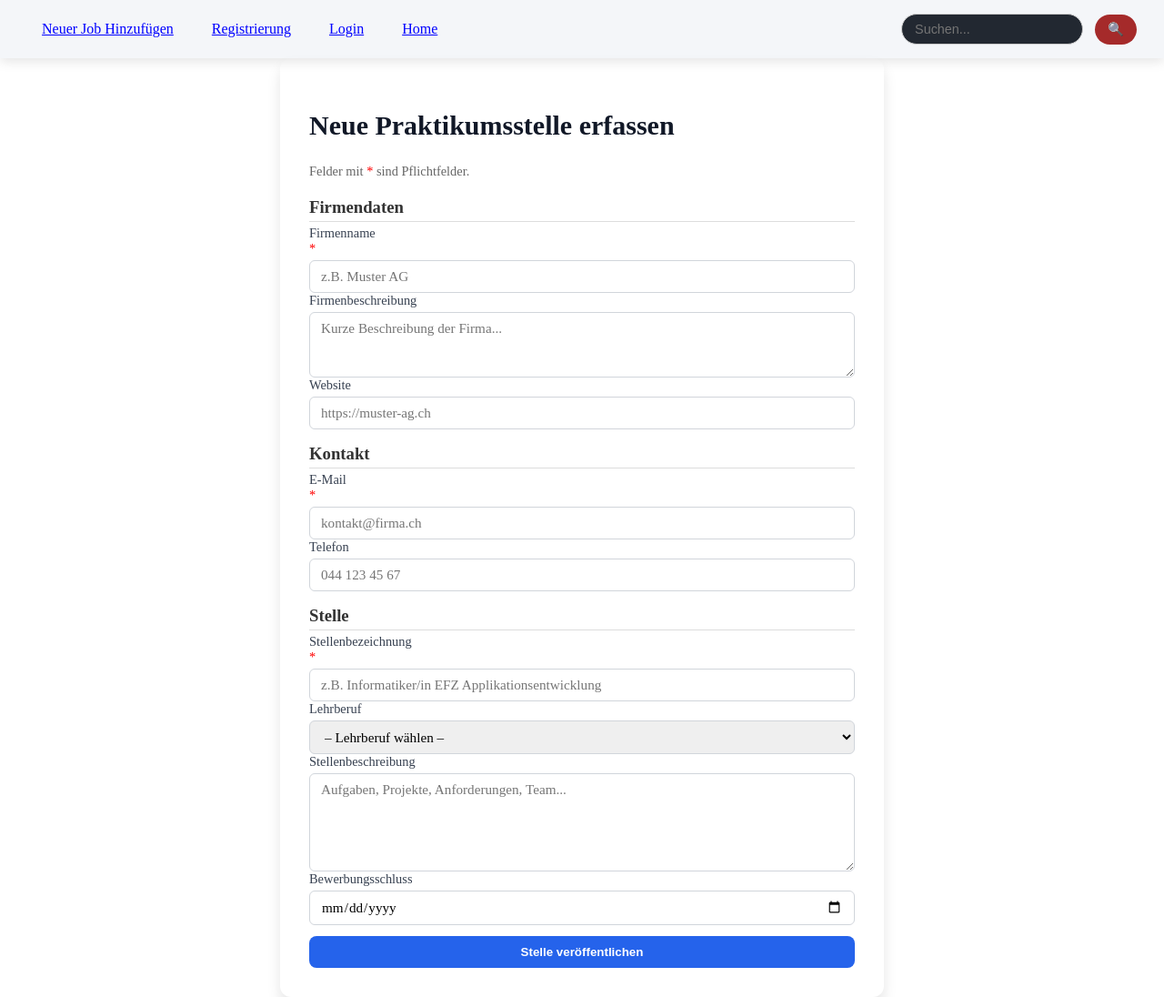
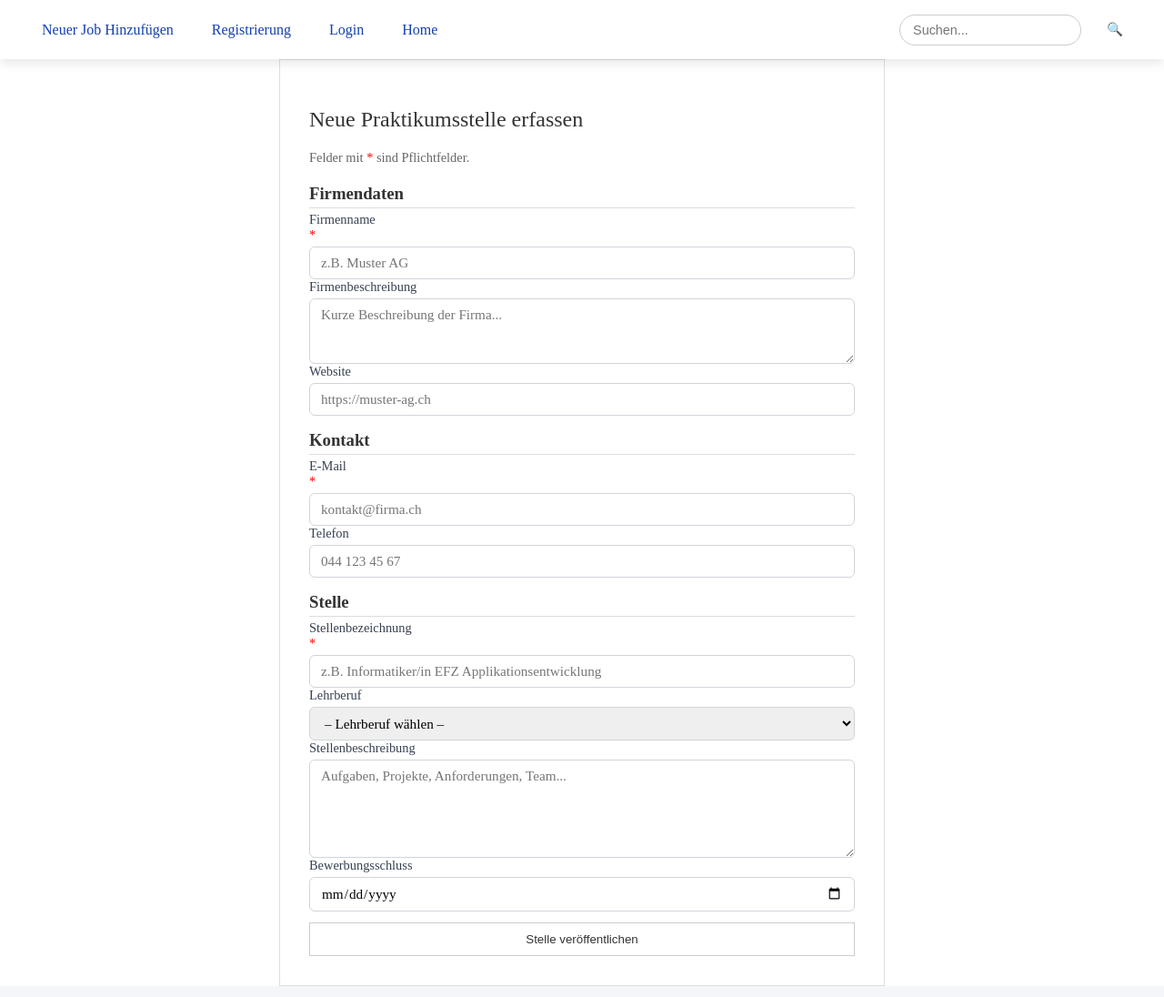
Before and after one commit to LeoKuhnZH/WISS-Praktikum-App, a React (Vite) app in the folder frontend/Praktikums_web/praktikum-web/: page /jobadd in a window 1280 px wide. Shown: the whole page at 91% size. Built offline with nearby package versions, Linux system fonts and the light colour scheme.

Commit message:
Verbesserung style.css

```diff
--- a/frontend/Praktikums_web/praktikum-web/src/pages/components/style/style.css
+++ b/frontend/Praktikums_web/praktikum-web/src/pages/components/style/style.css
@@ -1,4 +1,4 @@
-/* ===== BODY ===== */
+/* Einheitliche Grundfarben */
 body {
     margin: 0;
     font-family: 'Times New Roman', Times, serif;
@@ -6,34 +6,28 @@ body {
     color: #333;
 }
 
-/* ===== NAVBAR ===== */
+/* NAVBAR */
 .navbar {
     display: flex;
     align-items: center;
     justify-content: flex-start;
     padding: 15px 30px;
-    box-shadow: 0 4px 12px rgba(0, 0, 0, 0.1);
-    position: sticky;
-    top: 0;
-    z-index: 1000;
+    background-color: #fff;
 }
 
 .navbar a {
-    color: blue;
-    text-decoration: underline;
+    color: #133faf;
+    text-decoration: none;
     font-size: 1rem;
-    font-weight: 500;
+    font-weight: normal;
     padding: 8px 16px;
-    border-radius: 6px;
-    transition: all 0.3s ease;
     margin-right: 10px;
 }
 
 .navbar a:hover {
-    background-color: green;
+    background-color: #ffffff;
 }
 
-/* ===== SEARCH FORM ===== */
 .navbar form {
     display: flex;
     align-items: center;
@@ -41,92 +35,71 @@ body {
     margin-left: auto;
 }
 
-.navbar input[type="search"] {
-    background-color: #222831;
-    color: #fff;
-    border: 1px solid #393e46;
+.navbar input[type="search"],
+.navbar button[type="submit"] {
+    background-color: #fff;
+    color: #333;
+    border: 1px solid #ffffff;
     padding: 8px 14px;
-    border-radius: 20px;
-    outline: none;
-    width: 200px;
-    transition: 0.3s;
+    border-radius: 4px;
 }
 
-.navbar input[type="search"]:focus {
-    width: 250px;
-}
-
-.navbar button[type="submit"] {
-    background-color: brown;
-    border: none;
-    padding: 8px 14px;
-    border-radius: 20px;
-    cursor: pointer;
-    transition: 0.3s;
-}
-
-.navbar button[type="submit"]:hover {
-    background-color: #00adb5;
-}
-
-/* ===== LOGIN LAYOUT ===== */
+/* LOGIN */
 .div1 {
     display: flex;
     justify-content: center;
-    background-color: #ffffff;
     min-height: 100vh;
+    background-color: #fff;
 }
 
 .div2 {
     max-width: 448px;
     width: 100%;
     background-color: #fff;
-    border-radius: 12px;
-    box-shadow: 0 10px 15px rgba(0,0,0,0.1);
     padding: 32px;
+    border: 1px solid #ddd;
 }
 
-/* ===== TITEL ===== */
+/* TITEL */
 .titel {
-    font-size: 30px;
-    font-weight: 800;
-    color: #111827;
+    font-size: 1.5rem;
+    font-weight: normal;
+    color: #333;
 }
 
-/* ===== BUTTON ===== */
+/* BUTTON */
 .button {
     width: 100%;
-    background-color: #2563eb;
-    color: white;
-    font-weight: 600;
+    background-color: #fff;
+    color: #333;
+    font-weight: normal;
     padding: 10px 16px;
-    border: none;
-    border-radius: 8px;
+    border: 1px solid #ccc;
     cursor: pointer;
-    transition: 0.2s;
 }
 
 .button:hover {
-    background-color: #1d4ed8;
+    background-color: #f0f0f0;
 }
 
-/* ===== MESSAGE BOX ===== */
+/* MESSAGE */
 #message {
-    background-color: rgb(216, 227, 15);
+    background-color: #f0f0f0;
+    color: #333;
     padding: 10px;
-    border-radius: 6px;
+    border: 1px solid #ccc;
 }
 
-/* ===== RESET / EXTRA ===== */
+/* RESET */
 .reset-password {
-    background-color: goldenrod;
+    background-color: #f0f0f0;
 }
 
 .shadow-red {
-    text-shadow: 2px 2px orange;
+    text-shadow: none;
 }
 
-/* ===== HERO (nur falls du es nutzt) ===== */
+/* HERO */
 .hero {
     position: relative;
 }
@@ -140,7 +113,7 @@ body {
     position: absolute;
 }
 
-/* ===== TICKS (FIXED VERSION) ===== */
+/* TICKS */
 .ticks {
     position: relative;
     width: 100%;
@@ -164,20 +137,20 @@ body {
     border-right-color: #ccc;
 }
 
-/* ===== DIVS INNERHALB VON TICKS (WICHTIG FIX) ===== */
 .ticks .div1 {
     display: flex;
     justify-content: center;
-    background-color: red;
+    background-color: #fff;
 }
 
 .ticks .div2 {
     max-width: 448px;
     width: 100%;
     background-color: #fff;
-    border-radius: 12px;
     padding: 32px;
+    border: 1px solid #ddd;
 }
+
 .ticks .divreg {
     display: flex;
     flex-direction: column;
```
